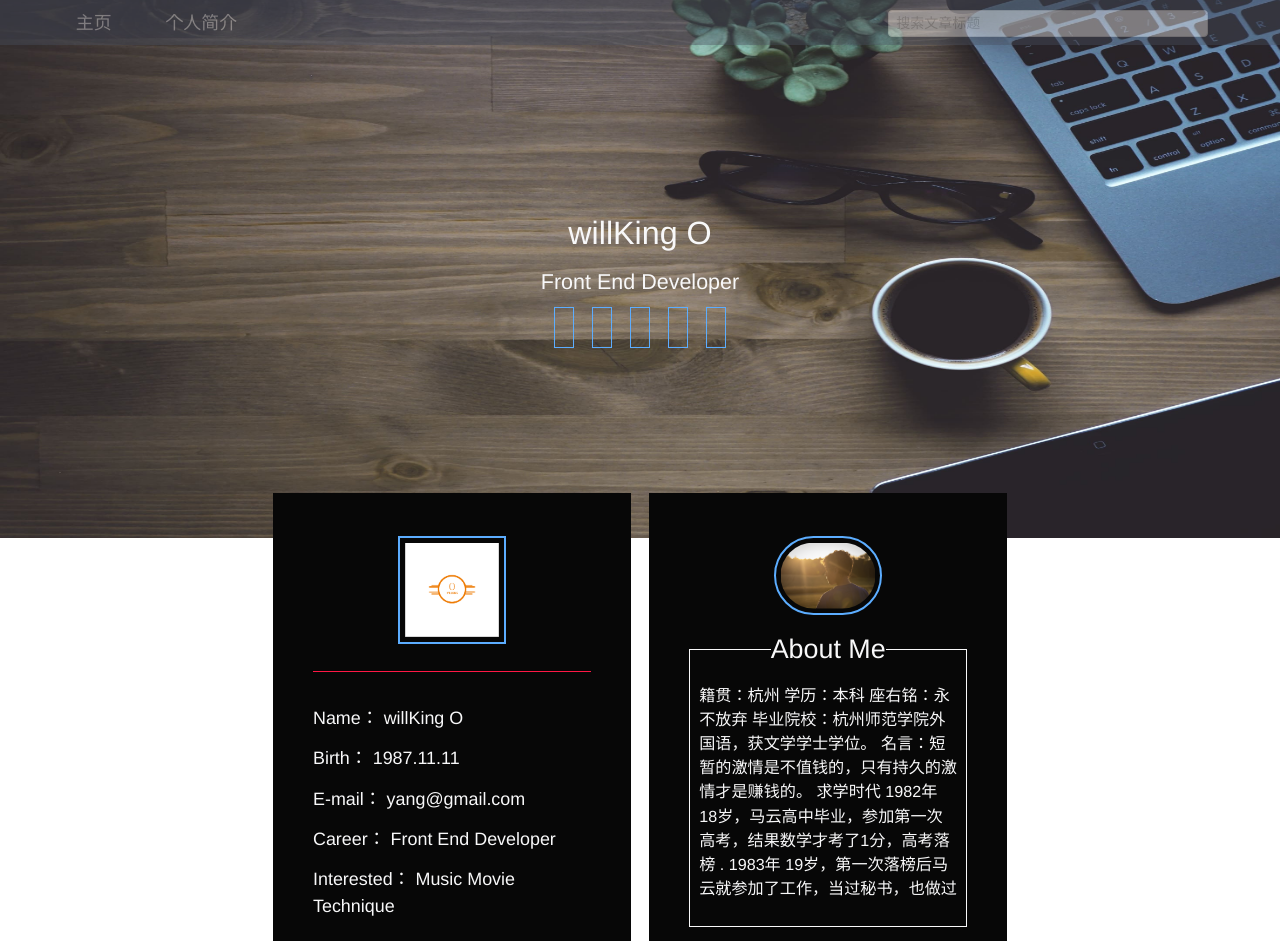
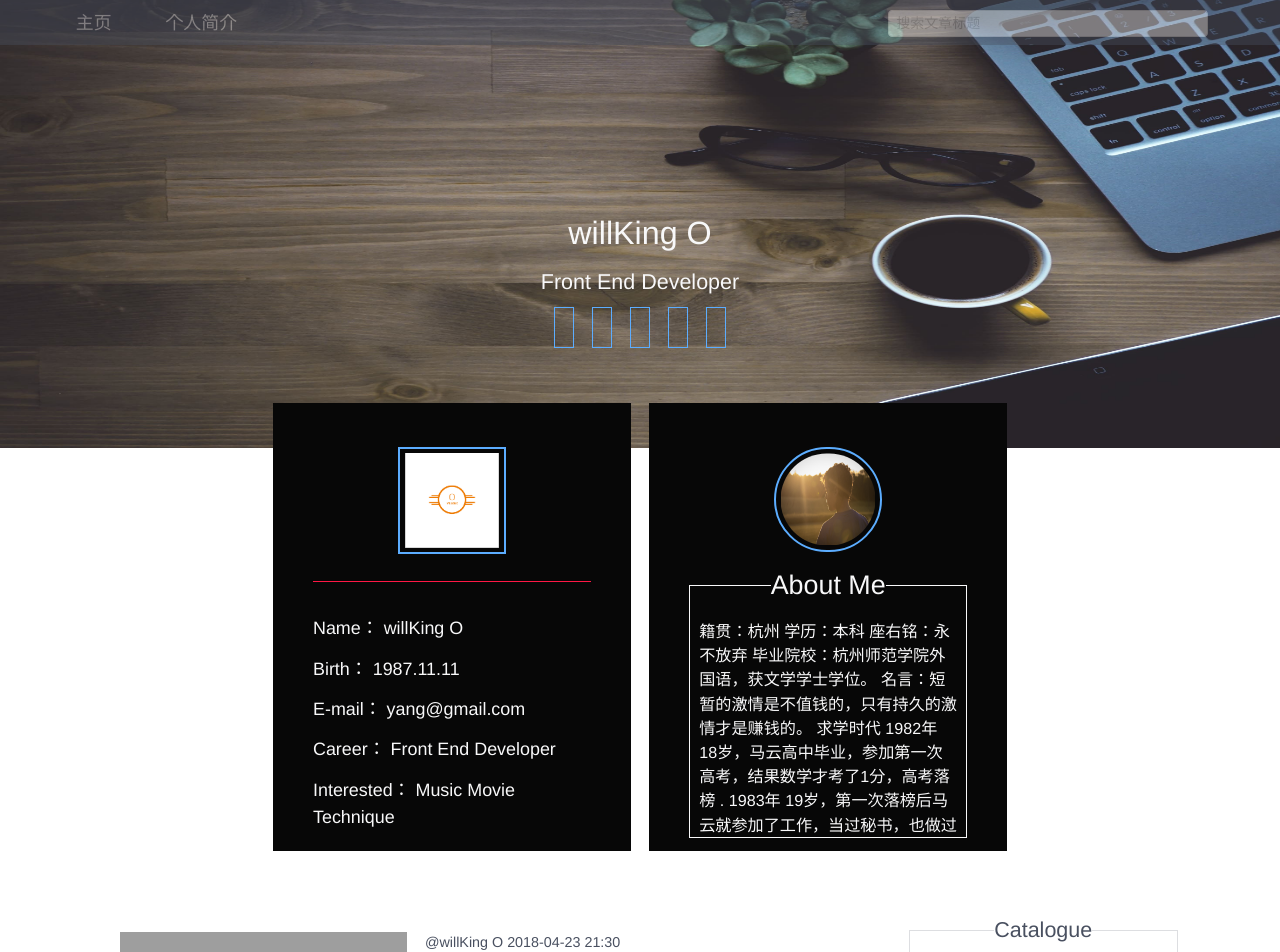
Before and after one commit to yang131323/blog-demo, a Vue app in the folder userPage/: page /#/home in a window 1280 px wide. Shown: the top 952 px of the page. Built offline with nearby package versions, Linux system fonts and the light colour scheme; grey boxes are pictures that could not be loaded; what top-gitment would draw is missing.

Commit message:
edit：修复个人信息卡片头像问题以及顶部背景问题

```diff
--- a/userPage/src/components/blog/MessageCard.vue
+++ b/userPage/src/components/blog/MessageCard.vue
@@ -4,6 +4,7 @@
 .personal-profile-card {
   display: flex;
   flex-direction: column;
+  flex: 1;
   margin: -50*@vw 10*@vw 0 10*@vw;
   padding: 15 * @vw;
   width: 400 * @vw;
@@ -17,6 +18,7 @@
     height: 120 * @vw;
     padding: 5 * @vw;
     border: 3*@vw solid @iLight;
+    border-radius: 60 * @vw;
   }
 
   fieldset {
@@ -25,7 +27,7 @@
     color: @iBackground;
     font-size: 20 * @vw;
     text-align: center;
-    height: 100%;
+    // height: 100%;
     border: 1*@vw solid @iBackground;
     overflow: hidden; // 防止横向溢出
     text-overflow: ellipsis; // 显示省略
@@ -58,7 +60,7 @@
 
 <template>
   <article class="personal-profile-card">
-    <img class="avatar-photo" v-bind:src="photo" alt="Avator" width="120" heihgt="120">
+    <img class="avatar-photo" :src="photo" alt="Avator" width="120" heihgt="120">
     <fieldset class="about-me-card" @click="details">
       <legend>{{prompt}}</legend>
       <p>{{introduction}}</p>
--- a/userPage/src/pages/blog/Home.vue
+++ b/userPage/src/pages/blog/Home.vue
@@ -15,7 +15,7 @@
 
       .main-img {
         width: 100%;
-        height: 600 * @vw;
+        height: 500 * @vw;
         min-height: 360px;
       }
 
```
